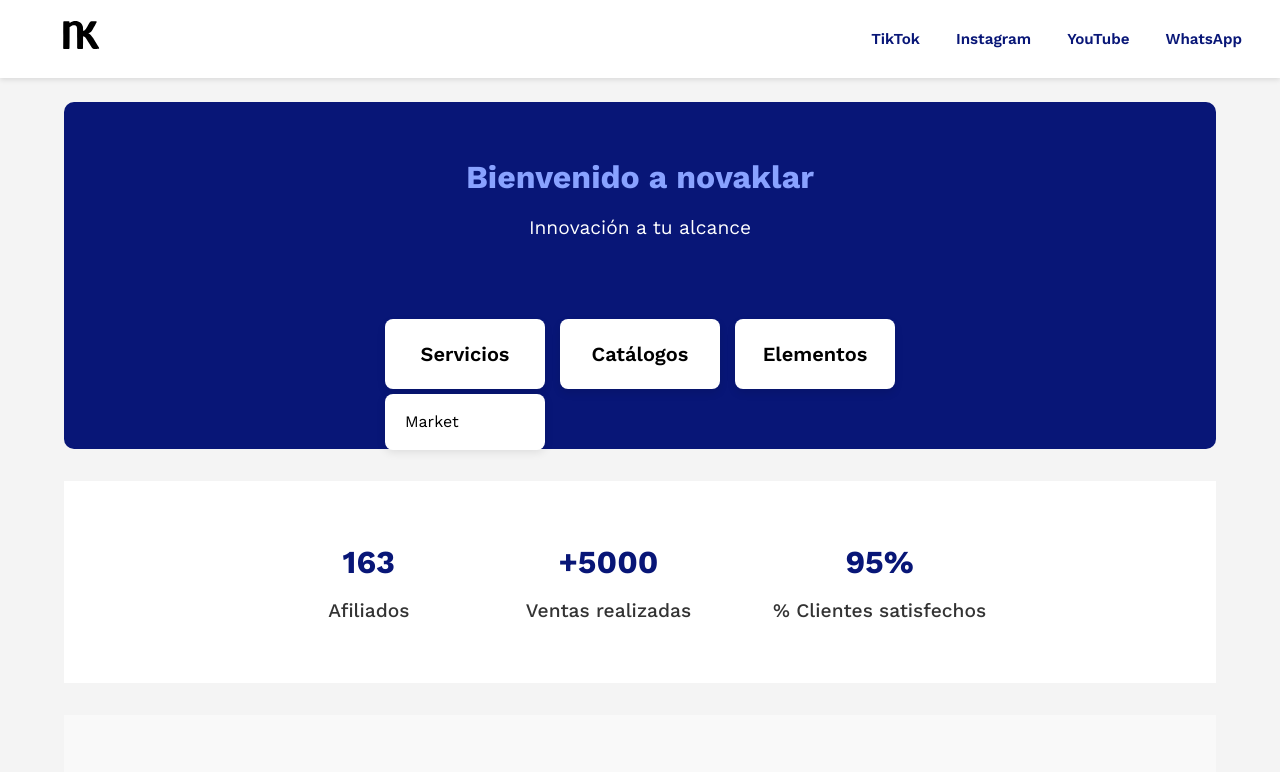
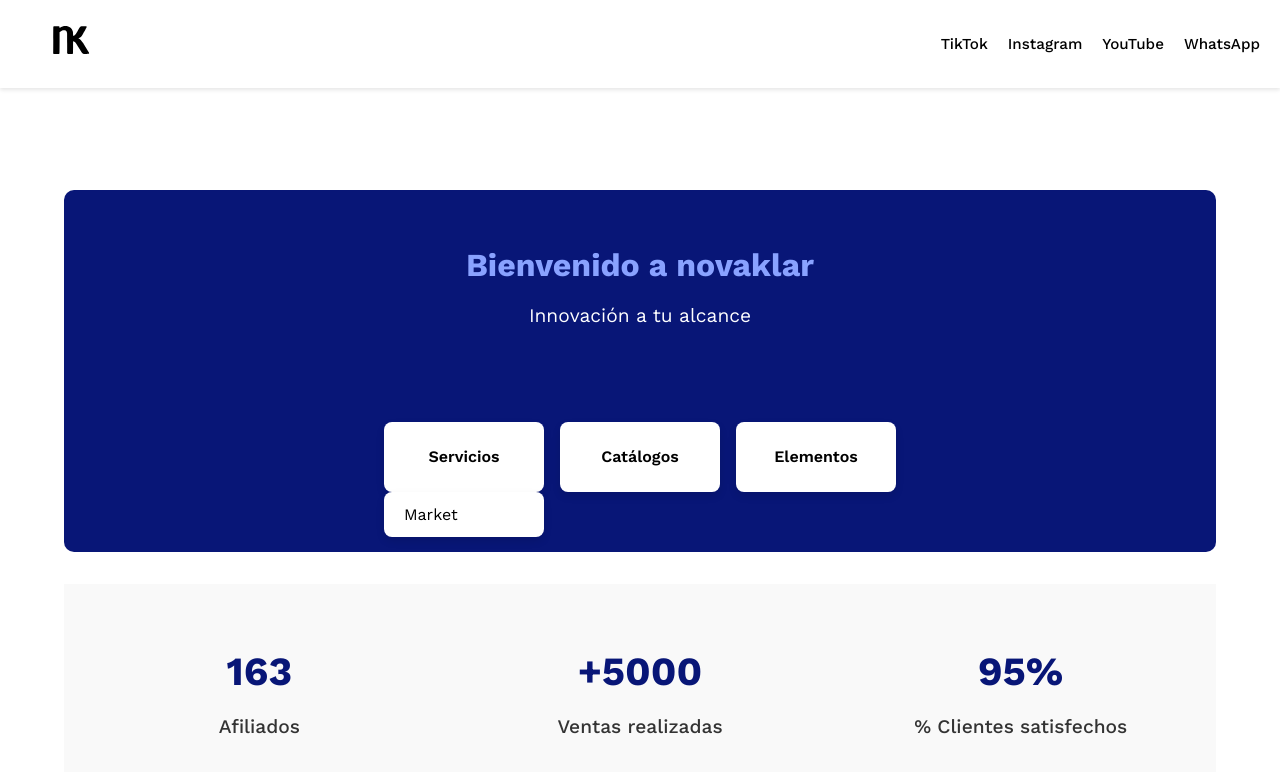
Before and after one commit to novaklar/web, a plain HTML site: page index.html in a window 1280 px wide. Both pictures are taken after a click on the button "Servicios". Shown: the top 772 px of the page. Drawn offline with nearby package versions, Linux system fonts and the light colour scheme.

Commit message:
Update style.css

```diff
--- a/style.css
+++ b/style.css
@@ -428,20 +428,28 @@ footer {
 .counters.visible {
     opacity: 1;
 }
-body {
+* {
     margin: 0;
+    padding: 0;
+    box-sizing: border-box;
     font-family: 'Work Sans', sans-serif;
-    background-color: #f4f4f4;
 }
 
-/* Header */
+body {
+    background-color: #ffffff;
+    color: #000000;
+}
+
 header {
-    background-color: white;
     display: flex;
     justify-content: space-between;
     align-items: center;
-    padding: 15px 30px;
-    box-shadow: 0 2px 5px rgba(0, 0, 0, 0.1);
+    padding: 20px;
+    background-color: #ffffff;
+    box-shadow: 0 2px 4px rgba(0, 0, 0, 0.1);
+    position: sticky;
+    top: 0;
+    z-index: 1000;
 }
 
 .logo {
@@ -451,21 +459,20 @@ header {
 .nav-links {
     list-style: none;
     display: flex;
-    gap: 15px;
+    gap: 20px;
 }
 
-.social-links a {
+.nav-links a {
     text-decoration: none;
-    color: #081677;
-    font-weight: 600;
-    margin: 0 8px;
+    color: #000;
+    font-weight: 500;
+    transition: color 0.3s;
 }
 
-.burger {
-    display: none;
+.nav-links a:hover {
+    color: #89a2ff;
 }
 
-/* Hero */
 .hero {
     background: #081677;
     color: white;
@@ -475,22 +482,35 @@ header {
 
 .hero h1 {
     color: #89a2ff;
-    font-size: 2rem;
+    font-size: 2rem; /* Más pequeño */
     margin-bottom: 10px;
     white-space: nowrap;
-    margin-top: -10px;
+    margin-top: -10px; /* Subido */
 }
 
-.hero .slogan {
+.hero p.slogan {
     font-size: 1.2rem;
-    margin-bottom: 75px; /* Espaciado final: 10 + 20 + 30 + 15 = 75px */
+    margin-bottom: 90px; /* Espacio aumentado con precisión */
 }
 
 .panel-botones {
     display: flex;
     flex-direction: column;
     align-items: center;
-    gap: 15px;
+    gap: 1rem;
+    margin-top: 2rem;
+}
+
+/* En pantallas grandes, los botones se alinean en fila */
+@media (min-width: 768px) {
+    .panel-botones {
+        flex-direction: row;
+        justify-content: center;
+    }
+}
+
+.panel-dropdown {
+    position: relative;
 }
 
 .panel-btn {
@@ -499,7 +519,7 @@ header {
     border: none;
     padding: 0 20px;
     height: 70px;
-    font-size: 1.25rem;
+    font-size: 1rem;
     font-weight: 600;
     border-radius: 8px;
     cursor: pointer;
@@ -513,75 +533,66 @@ header {
 
 .panel-dropdown-menu {
     display: none;
-    flex-direction: column;
+    position: absolute;
+    top: 100%;
+    left: 0;
     background-color: white;
-    margin-top: 5px;
+    box-shadow: 0 4px 8px rgba(0,0,0,0.1);
     border-radius: 8px;
-    padding: 10px;
-    box-shadow: 0 2px 10px rgba(0, 0, 0, 0.1);
+    overflow: hidden;
+    z-index: 10;
 }
 
 .panel-dropdown:hover .panel-dropdown-menu {
-    display: flex;
+    display: block;
 }
 
 .panel-dropdown-menu a {
+    display: block;
+    padding: 10px 20px;
+    color: black;
     text-decoration: none;
-    color: black;
-    padding: 5px 10px;
-    border-radius: 5px;
-    transition: background-color 0.2s;
+    transition: background-color 0.3s;
 }
 
 .panel-dropdown-menu a:hover {
     background-color: #f0f0f0;
 }
 
-/* Hero - botones en fila en pantallas grandes */
-@media screen and (min-width: 768px) {
-    .panel-botones {
-        flex-direction: row;
-        justify-content: center;
-    }
-}
-
-/* Counters */
 .counters {
     display: flex;
     justify-content: center;
-    gap: 50px;
+    gap: 30px;
     padding: 40px 20px;
-    background-color: white;
+    background-color: #f9f9f9;
     text-align: center;
 }
 
 .counter-container {
-    display: flex;
-    flex-direction: column;
-    align-items: center;
+    flex: 1;
 }
 
 .counter {
-    font-size: 2rem;
+    font-size: 2.5rem;
+    font-weight: 700;
     color: #081677;
-    font-weight: bold;
 }
 
-/* About */
 .about-novaklar {
     padding: 60px 20px;
-    background-color: #f9f9f9;
+    max-width: 900px;
+    margin: 0 auto;
 }
 
 .about-novaklar h2 {
     text-align: center;
+    margin-bottom: 40px;
     font-size: 2rem;
     color: #081677;
-    margin-bottom: 40px;
 }
 
 .about-section {
-    margin-bottom: 30px;
+    margin-bottom: 40px;
 }
 
 .about-section h3 {
@@ -591,17 +602,19 @@ header {
 
 .about-section ul {
     padding-left: 20px;
+    list-style-type: disc;
 }
 
-.about-section li {
-    margin-bottom: 8px;
+footer {
+    background-color: #081677;
+    color: white;
+    text-align: center;
+    padding: 20px;
+    margin-top: 40px;
 }
 
-/* Footer */
-footer {
-    text-align: center;
-    padding: 20px;
-    background-color: #081677;
-    color: white;
-    font-size: 0.9rem;
+.burger {
+    display: none;
 }
+
+/* Responsive: puedes añadir ajustes aquí si necesitas más detalle */
```
